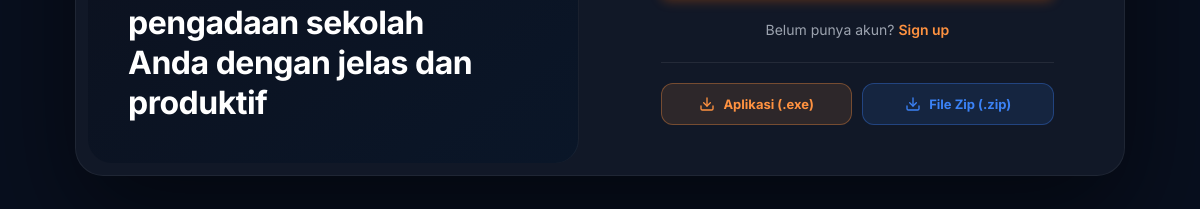
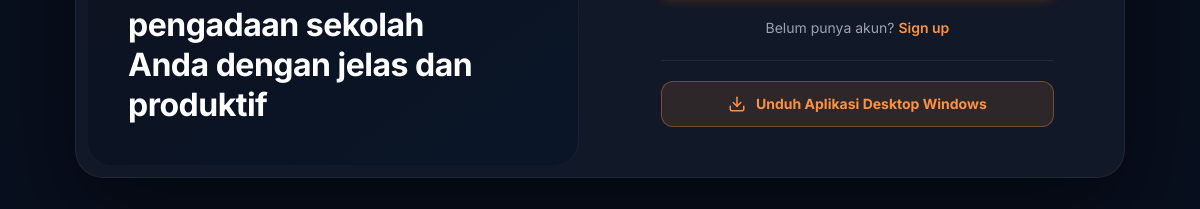
Before and after one commit to arsyad122804-design/buat-penerima-atau-tideak-di-acc-, an Electron app: page login.html in a window 1200 px wide. Shown: the part 591-800 px from the top of the page. Drawn offline with Linux system fonts and the light colour scheme.

Commit message:
Unify into a single prominent download button for Aplikasi-SPMS.zip

```diff
--- a/login.html
+++ b/login.html
@@ -317,27 +317,22 @@
       border-top: 1px solid rgba(255, 255, 255, 0.08);
       text-align: center;
     }
-    .download-buttons-group {
-      display: flex;
-      gap: 10px;
-    }
     .btn-download-app {
       display: inline-flex;
       align-items: center;
       justify-content: center;
-      gap: 8px;
-      flex: 1;
-      padding: 12px 14px;
+      gap: 10px;
+      width: 100%;
+      padding: 13px 20px;
       background: rgba(255, 146, 64, 0.12);
       border: 1px solid rgba(255, 146, 64, 0.35);
       border-radius: 12px;
       color: #ff9240;
-      font-size: 13px;
+      font-size: 14px;
       font-weight: 700;
       text-decoration: none;
       transition: all 0.3s ease;
       cursor: pointer;
-      white-space: nowrap;
     }
     .btn-download-app:hover {
       background: #ff9240;
@@ -346,20 +341,9 @@
       transform: translateY(-2px);
       box-shadow: 0 8px 20px rgba(255, 146, 64, 0.3);
     }
-    .btn-download-zip {
-      background: rgba(59, 130, 246, 0.12);
-      border-color: rgba(59, 130, 246, 0.35);
-      color: #3b82f6;
-    }
-    .btn-download-zip:hover {
-      background: #3b82f6;
-      color: #ffffff;
-      border-color: #3b82f6;
-      box-shadow: 0 8px 20px rgba(59, 130, 246, 0.3);
-    }
     .btn-download-app svg {
-      width: 16px;
-      height: 16px;
+      width: 18px;
+      height: 18px;
     }
 
     /* Role Pills for Register */
@@ -457,24 +441,14 @@
 
         <!-- Download Desktop App Banner -->
         <div class="download-app-banner">
-          <div class="download-buttons-group">
-            <a href="Aplikasi-SPMS.exe" class="btn-download-app" download="Aplikasi-SPMS.exe" title="Unduh File Aplikasi Windows (.exe)">
+          <a href="Aplikasi-SPMS.zip" class="btn-download-app" download="Aplikasi-SPMS.zip" title="Unduh Aplikasi Desktop Windows">
             <svg viewBox="0 0 24 24" fill="none" stroke="currentColor" stroke-width="2" stroke-linecap="round" stroke-linejoin="round">
               <path d="M21 15v4a2 2 0 0 1-2 2H5a2 2 0 0 1-2-2v-4"/>
               <polyline points="7 10 12 15 17 10"/>
               <line x1="12" y1="15" x2="12" y2="3"/>
             </svg>
-              <span>Aplikasi (.exe)</span>
+            <span>Unduh Aplikasi Desktop Windows</span>
           </a>
-            <a href="Aplikasi-SPMS.zip" class="btn-download-app btn-download-zip" download="Aplikasi-SPMS.zip" title="Unduh File Zip (.zip)">
-              <svg viewBox="0 0 24 24" fill="none" stroke="currentColor" stroke-width="2" stroke-linecap="round" stroke-linejoin="round">
-                <path d="M21 15v4a2 2 0 0 1-2 2H5a2 2 0 0 1-2-2v-4"/>
-                <polyline points="7 10 12 15 17 10"/>
-                <line x1="12" y1="15" x2="12" y2="3"/>
-              </svg>
-              <span>File Zip (.zip)</span>
-            </a>
-          </div>
         </div>
       </div>
 
```
Also changed, not shown: 1 other file. Lines whose indentation alone changed are shown as unchanged.
